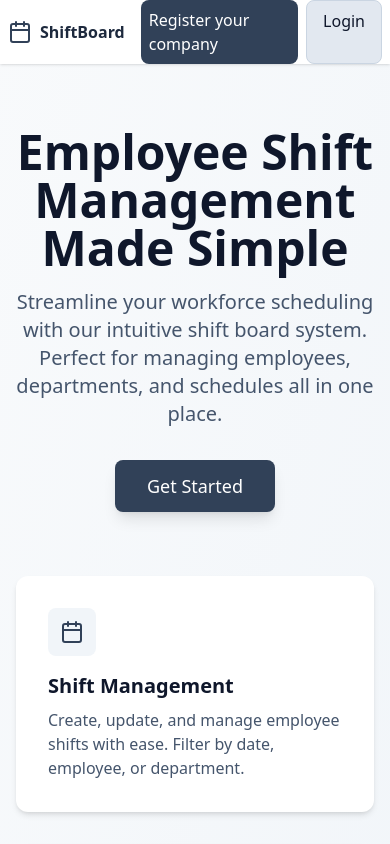
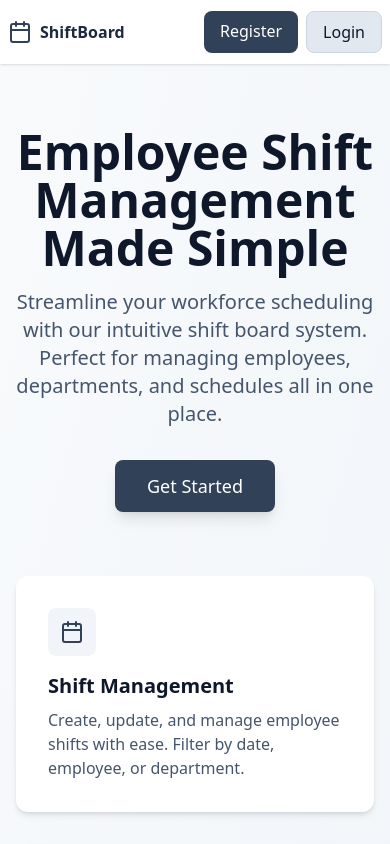
Before and after one commit to arafatmansuri/shift-board, a React (Vite) app in the folder frontend/: page / in a window 390 px wide. Shown: the top 844 px of the page. Built offline with nearby package versions, Linux system fonts and the light colour scheme.

Commit message:
Fix UI bugs

```diff
--- a/frontend/src/components/Navbar.tsx
+++ b/frontend/src/components/Navbar.tsx
@@ -1,6 +1,8 @@
 import { Calendar } from "lucide-react";
 import { Link } from "react-router-dom";
+import { useMediaQuery } from "../hooks/useMediaQuery";
 export const Navbar = () => {
+  const isDesktop: boolean = useMediaQuery("(min-width:768px)");
   return (
     <nav className="bg-white shadow-sm max-w-7xl mx-auto px-2 sm:px-6 lg:px-8">
       {/* <div className="max-w-7xl mx-auto px-4 sm:px-6 lg:px-8"> */}
@@ -14,13 +16,13 @@ export const Navbar = () => {
         <div className="flex gap-2">
           <Link
             to="/register"
-            className="md:px-4 md:py-2 bg-slate-700 text-white rounded-lg hover:bg-slate-800 transition-colors p-2"
+            className="md:px-4 bg-slate-700 text-white rounded-lg hover:bg-slate-800 transition-colors px-4 py-2"
           >
-            Register your company
+            Register {isDesktop && "your company"}
           </Link>
           <Link
             to="/login"
-            className="md:px-6 md:py-2 border border-slate-300 bg-slate-200 text-slate-900 font-medium rounded-lg hover:bg-slate-300 transition-colors cursor-pointer p-2 px-4"
+            className="md:px-6 py-2 border border-slate-300 bg-slate-200 text-slate-900 font-medium rounded-lg hover:bg-slate-300 transition-colors cursor-pointer px-4"
             // className="px-4 py-2 bg-slate-700 text-white rounded-lg hover:bg-slate-800 transition-colors font-medium"
           >
             Login
```
